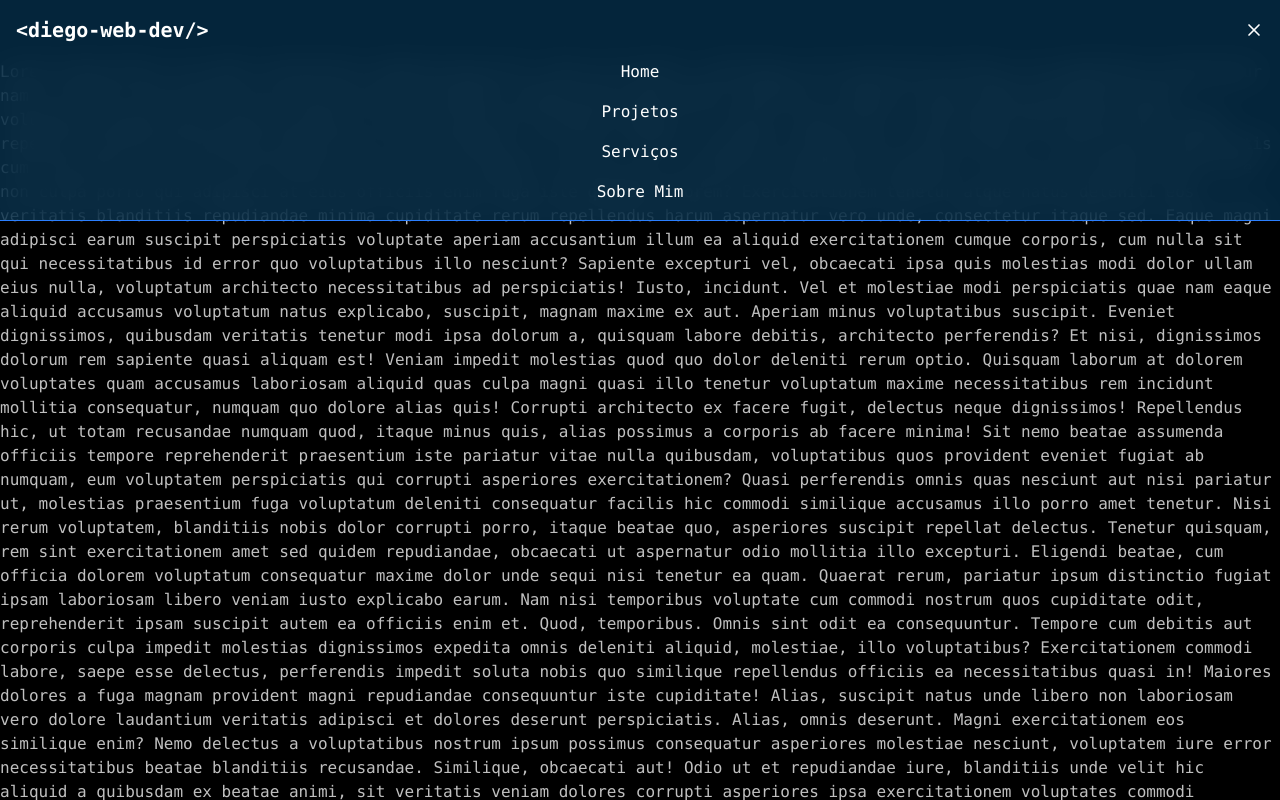
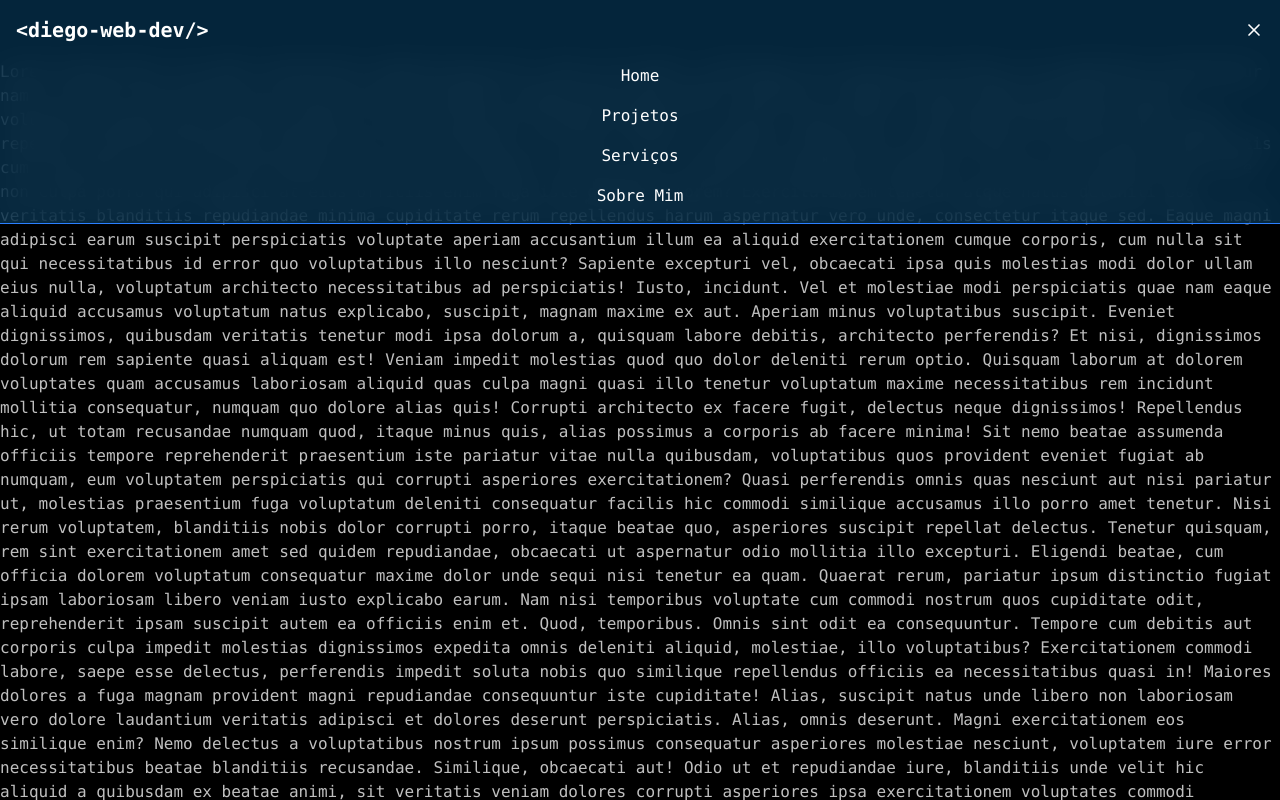
Before and after one commit to Diego-Moreira8/portfolio, an Astro site: page / in a window 1280 px wide. Both pictures are taken after a click on the button "Abrir menu de navegação". Shown: the top 800 px of the page. Built offline with nearby package versions, Linux system fonts and the light colour scheme; Astro itself is replaced by a stand-in of ours.

Commit message:
feat: nav com dialog

```diff
--- a/src/components/CloseNavButton.astro
+++ b/src/components/CloseNavButton.astro
@@ -2,7 +2,16 @@
 import { X } from "@lucide/astro";
 ---
 
-<button class="hidden" id="close-nav-button" data-close-nav type="button">
-  <X size={20} />
-  <span class="sr-only">Fechar menu de navegação</span>
-</button>
+<!--
+ Altura precisa ser igual a altura do header.
+ Span faz com que apenas o button seja clicável.
+-->
+<span
+  class="fixed top-0 right-4 flex hidden h-15 items-center"
+  id="close-nav-button"
+>
+  <button data-close-nav type="button">
+    <X size={20} />
+    <span class="sr-only">Fechar menu de navegação</span>
+  </button>
+</span>
--- a/src/components/Header.astro
+++ b/src/components/Header.astro
@@ -1,26 +1,19 @@
 ---
-import CloseNavButton from "./CloseNavButton.astro";
 import Logo from "./Logo.astro";
 import NavMobile from "./NavMobile.astro";
 import OpenNavButton from "./OpenNavButton.astro";
 ---
 
-<div class="fixed flex h-full w-full flex-col">
-  <header class="border-b border-blue-500 bg-sky-950/80 px-4 backdrop-blur-lg">
-    <div class="flex h-15 items-center justify-between">
-      <a data-close-nav href="#home"><Logo /></a>
+<header
+  class="fixed w-full border-b border-blue-500 bg-sky-950/80 px-4 backdrop-blur-lg"
+>
+  <div class="flex h-15 items-center justify-between">
+    <a href="#home"><Logo /></a>
+    <OpenNavButton />
+  </div>
 
-      <!-- Visibilidade dos botões controlada no componente <NavMobile /> -->
-      <OpenNavButton />
-      <CloseNavButton />
-    </div>
-
-    <NavMobile />
-  </header>
-
-  <!-- Overlay da nav mobile -->
-  <div class="hidden grow bg-black/25" id="nav-overlay" data-close-nav></div>
-</div>
+  <NavMobile />
+</header>
 
 <!-- Espaço em branco. Evita que conteúdo apareça atrás do Header -->
 <div class="h-15"></div>
--- a/src/components/NavMobile.astro
+++ b/src/components/NavMobile.astro
@@ -1,16 +1,24 @@
 ---
 import { navLinks } from "@utils/navLinks";
+import CloseNavButton from "./CloseNavButton.astro";
 ---
 
+<!-- top precisa ser a altura do header -->
+<dialog
+  class="top-15 flex h-full w-full max-w-none flex-col bg-transparent text-white backdrop:bg-transparent"
+  id="mobile-nav-dialog"
+>
+  <CloseNavButton />
+
   <nav class="hidden" id="mobile-nav">
-  <ul class="flex w-full flex-col gap-4 p-4 pt-0">
+    <ul class="flex w-full flex-col items-center gap-4 p-4 pt-1">
       {
         navLinks.map((l) => (
-        <li class="">
+          <li>
             <a
-            class="block text-center hover:underline"
+              class="px-4 text-center hover:underline"
+              data-close-nav
               href={l.href}
-            data-close-nav
             >
               {l.label}
             </a>
@@ -20,7 +28,19 @@ import { navLinks } from "@utils/navLinks";
     </ul>
   </nav>
 
+  <!-- Overlay da nav mobile -->
+  <div class="hidden grow bg-black/25" id="nav-overlay" data-close-nav></div>
+</dialog>
+
 <script>
+  const headerHeight = 4 * 15;
+
+  const header = document.querySelector("header") as HTMLElement;
+
+  const dialog = document.getElementById(
+    "mobile-nav-dialog",
+  ) as HTMLDialogElement;
+
   const nav = document.getElementById("mobile-nav") as HTMLElement;
 
   const navOverlay = document.getElementById("nav-overlay") as HTMLDivElement;
@@ -51,6 +71,12 @@ import { navLinks } from "@utils/navLinks";
     showElement(closeNavButton);
     showElement(nav);
     showElement(navOverlay);
+
+    dialog.showModal();
+
+    const navHeight = nav.getBoundingClientRect().height;
+
+    header.style.height = `${headerHeight + navHeight}px`;
   };
 
   const closeNav = () => {
@@ -58,6 +84,10 @@ import { navLinks } from "@utils/navLinks";
     showElement(openNavButton);
     hideElement(nav);
     hideElement(navOverlay);
+
+    dialog.close();
+
+    header.style.height = `${headerHeight}px`;
   };
 
   openNavElements.forEach((e) => e.addEventListener("click", openNav));
```
Lines whose indentation alone changed are shown as unchanged.
